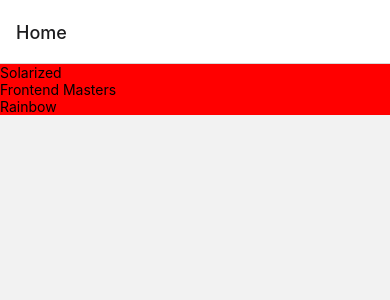
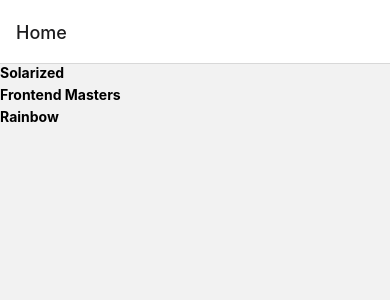
Before and after one commit to jdela22/ReactNativeFEM, a React Native app: screen /Home in a window 390 px wide. Shown: the top 300 px of the page. Built offline with nearby package versions, Linux system fonts and the light colour scheme.

Commit message:
palette preview

```diff
--- a/App.tsx
+++ b/App.tsx
@@ -6,7 +6,12 @@
 import ColorPalette from "./screens/ColorPalette";
 import { createStackNavigator } from "@react-navigation/stack";
 export default function App() {
-  const Stack = createStackNavigator();
+  type RootStackParamList = {
+    ColorPalette: { paletteName: string };
+    Home: {};
+  };
+
+  const Stack = createStackNavigator<RootStackParamList>();
 
   return (
     <NavigationContainer>
@@ -15,6 +20,11 @@
         <Stack.Screen
           name="ColorPalette"
           component={ColorPalette}
+          options={({ route }) => {
+            console.log(route);
+            return { title: route.params.paletteName };
+          }}
+          // options={{ title: "My home" }}
         ></Stack.Screen>
       </Stack.Navigator>
     </NavigationContainer>
--- a/components/Colorbox.tsx
+++ b/components/Colorbox.tsx
@@ -11,9 +11,16 @@
     backgroundColor: hexCode,
   };
 
+  const textStyle = {
+    color:
+      parseInt(hexCode.replace("#", ""), 16) > 0xffffff / 1.1
+        ? "black"
+        : "white",
+  };
+
   return (
     <View style={[styles.box, boxColor]}>
-      <Text style={styles.boxText}>
+      <Text style={[styles.boxText, textStyle]}>
         {colorName} : {hexCode}
       </Text>
     </View>
--- a/components/PalettePreview.tsx
+++ b/components/PalettePreview.tsx
@@ -1,12 +1,42 @@
 import React from "react";
-import { View, Text } from "react-native";
+import { View, Text, FlatList, StyleSheet } from "react-native";
 
-const PalettePreview = ({ title }: { title: string }) => {
+const PalettePreview = ({
+  title,
+  colors,
+}: {
+  title: string;
+  colors: any[];
+}) => {
   return (
     <View>
-      <Text>{title}</Text>
+      <Text style={styles.header}>{title}</Text>
+      <FlatList
+        style={styles.preview}
+        keyExtractor={(item) => item.hexCode}
+        data={colors.slice(0, 5)}
+        renderItem={({ item }) => (
+          <View style={[styles.box, { backgroundColor: item.hexCode }]}></View>
+        )}
+      />
     </View>
   );
 };
 
+const styles = StyleSheet.create({
+  preview: {
+    flexDirection: "row",
+  },
+  box: {
+    height: 30,
+    width: 30,
+    marginRight: 5,
+    flex: 1,
+  },
+  header: {
+    fontWeight: "bold",
+    marginBottom: 5,
+  },
+});
+
 export default PalettePreview;
--- a/screens/Home.tsx
+++ b/screens/Home.tsx
@@ -50,19 +50,25 @@
     { paletteName: "Rainbow", colors: RAINBOW },
   ];
 
+  const bold = {
+    fontWeight: "bold",
+  };
+
   return (
     <View>
       <FlatList
         keyExtractor={(item) => item.paletteName}
-        style={styles.list}
         data={COLOR_PALETTES}
         renderItem={({ item }) => (
           <TouchableOpacity
             onPress={() =>
-              navigation.navigate("ColorPalette", { colors: item.colors })
+              navigation.navigate("ColorPalette", {
+                colors: item.colors,
+                paletteName: item.paletteName,
+              })
             }
           >
-            <PalettePreview title={item.paletteName} />
+            <PalettePreview title={item.paletteName} colors={item.colors} />
           </TouchableOpacity>
         )}
       />
@@ -71,9 +77,8 @@
 };
 
 const styles = StyleSheet.create({
-  list: {
+  listStyle: {
     fontWeight: "bold",
-    backgroundColor: "red",
   },
 });
 
```
